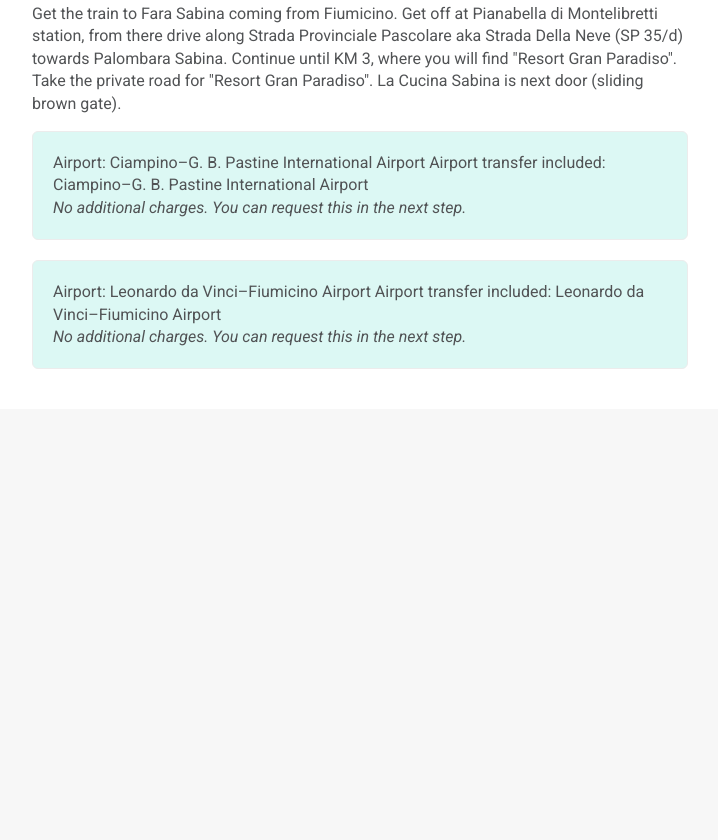
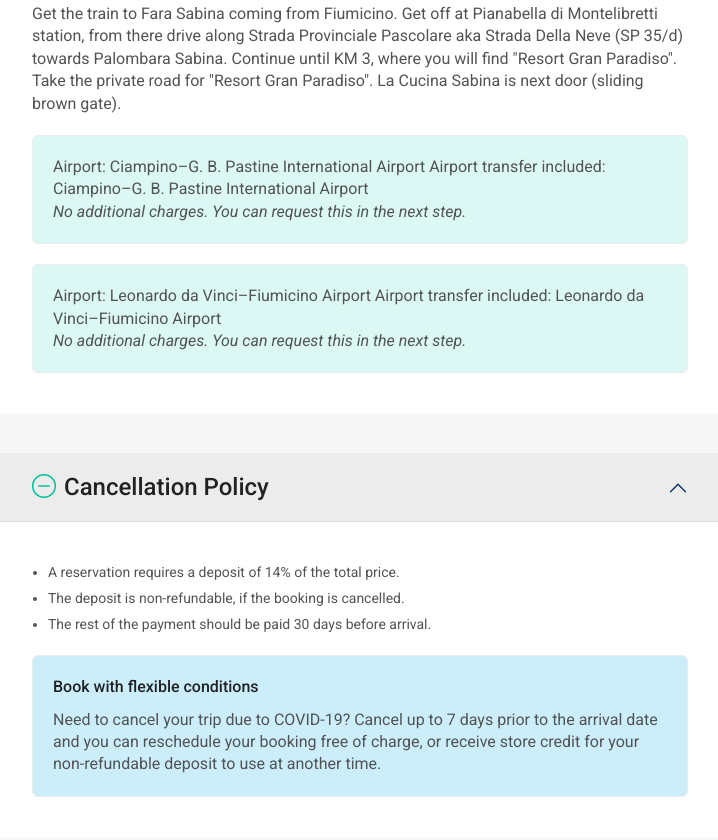
Before and after one commit to deniswmonteiro/project-tripaneer-page-clone, a plain HTML site: page index.html in a window 1280 px wide. Shown: the part 10734-11574 px from the top of the page, without its empty margins (90-808 px from the left). Before the commit the page ends 11183 px from the top, so only its background shows below. Drawn offline with nearby package versions, Linux system fonts and the light colour scheme.

Commit message:
Cancellation Policy section creation

```diff
--- a/css/app.css
+++ b/css/app.css
@@ -16,3 +16,4 @@
 @import url("included.css");
 @import url("not-included.css");
 @import url("get-there.css");
+@import url("cancellation.css");
--- /dev/null
+++ b/css/cancellation.css
@@ -0,0 +1,26 @@
+/** CANCELLATION **/
+#dm-cancellation section:not(:last-of-type) {
+    margin-bottom: 2.5rem;
+}
+
+#dm-cancellation ul {
+    margin-bottom: 1.25rem;
+}
+
+#dm-cancellation li {
+    color: var(--gray-2);
+    font-size: .875rem;
+}
+
+#dm-cancellation li:not(:last-of-type) {
+    margin-bottom: .3125rem;
+}
+
+/** COVID-19 info **/
+#dm-cancellation .dm-info-box {
+    background-color: var(--blue-2);
+}
+
+#dm-cancellation .dm-info-box h4 {
+    margin-bottom: .625rem;
+}
--- a/css/food.css
+++ b/css/food.css
@@ -17,16 +17,6 @@
 }
 
 /** Special Dietary **/
-#dm-special-dietary {
-    background-color: var(--green-2);
-    border: 1px solid var(--gray-5) !important;
+#dm-food .dm-info-box {
     margin-top: 1.25rem;
 }
-
-#dm-special-dietary .card-body {
-    padding: 1.25rem;
-}
-
-#dm-special-dietary p {
-    color: var(--gray-2);
-}
--- a/css/general.css
+++ b/css/general.css
@@ -90,3 +90,17 @@ body.paused {
 #dm-accordion-trip-description .accordion-body h3 {
     margin-bottom: .625rem;
 }
+
+/** INFO BOX **/
+.dm-info-box {
+    background-color: var(--green-2);
+    border: 1px solid var(--gray-5) !important;
+}
+
+.dm-info-box .card-body {
+    padding: 1.25rem;
+}
+
+.dm-info-box p {
+    color: var(--gray-2);
+}
--- a/css/get-there.css
+++ b/css/get-there.css
@@ -51,21 +51,12 @@
 }
 
 /** Airports **/
-#dm-get-there .dm-airports {
-    background-color: var(--green-2);
-    border: 1px solid var(--gray-5) !important;
+#dm-get-there .dm-info-box {
+    margin-top: 1.25rem;
 }
 
-#dm-get-there .dm-airports:not(:last-of-type) {
+#dm-get-there .dm-info-box:not(:last-of-type) {
     margin-bottom: 1.25rem;
-}
-
-#dm-get-there .dm-airports .card-body {
-    padding: 1.25rem;
-}
-
-#dm-get-there .dm-airports p {
-    color: var(--gray-2);
 }
 
 @media screen and (max-width: 991px) {
--- a/css/overview.css
+++ b/css/overview.css
@@ -7,18 +7,8 @@
 }
 
 /** Listing **/
-#dm-listing {
-    background-color: var(--green-2);
-    border: 1px solid var(--gray-5) !important;
+#dm-overview .dm-info-box {
     margin-bottom: 1.25rem;
-}
-
-#dm-listing .card-body {
-    padding: 1.25rem;
-}
-
-#dm-listing p {
-    color: var(--gray-2);
 }
 
 /** Description **/
--- a/index.html
+++ b/index.html
@@ -171,7 +171,7 @@
                     <div class="card-body">
                         <section>
                             <!-- Listing -->
-                            <div class="card border-0" id="dm-listing">
+                            <div class="card border-0 dm-info-box">
                                 <div class="card-body">
                                     <p>
                                         This listing has one of the 10 most popular offers available in the website
@@ -729,7 +729,7 @@
                                     </ul>
 
                                     <!-- Special Dietary -->
-                                    <div class="card border-0" id="dm-special-dietary">
+                                    <div class="card border-0 dm-info-box">
                                         <div class="card-body">
                                             <p>
                                                 If you have special dietary requirements it's a good idea to communicate it to the organiser when making a reservation
@@ -993,12 +993,12 @@
                                     <p class="mb-3">
                                         Take the subway B line (linea B) to Rebibbia and get off at Tiburtina. Get the train to Fara Sabina coming from Fiumicino. Get off at Pianabella di Montelibretti station, from there drive along Strada Provinciale Pascolare aka Strada Della Neve (SP 35/d) towards Palombara Sabina. Continue until km 3, where you will find "Resort Gran Paradiso". Take the private road for "Resort Gran Paradiso". La Cucina Sabina is next door (sliding brown gate).
                                     </p>
-                                    <p class="mb-3">
+                                    <p>
                                         Get the train to Fara Sabina coming from Fiumicino. Get off at Pianabella di Montelibretti station, from there drive along Strada Provinciale Pascolare aka Strada Della Neve (SP 35/d) towards Palombara Sabina. Continue until KM 3, where you will find "Resort Gran Paradiso". Take the private road for "Resort Gran Paradiso". La Cucina Sabina is next door (sliding brown gate).
                                     </p>
 
                                     <!-- Airports -->
-                                    <div class="card border-0 dm-airports">
+                                    <div class="card border-0 dm-info-box">
                                         <div class="card-body">
                                             <p>
                                                 Airport: Ciampino–G. B. Pastine International Airport Airport transfer included: Ciampino–G. B. Pastine International Airport
@@ -1009,7 +1009,7 @@
                                             </p>
                                         </div>
                                     </div>
-                                    <div class="card border-0 dm-airports">
+                                    <div class="card border-0 dm-info-box">
                                         <div class="card-body">
                                             <p>
                                                 Airport: Leonardo da Vinci–Fiumicino Airport Airport transfer included: Leonardo da Vinci–Fiumicino Airport
@@ -1017,6 +1017,47 @@
                                                 <span class="d-block fst-italic">
                                                     No additional charges. You can request this in the next step.
                                                 </span>
+                                            </p>
+                                        </div>
+                                    </div>
+                                </section>
+                            </div>
+                        </div>
+                    </div>
+
+                    <!-- Cancellation Policy -->
+                    <div class="accordion-item border-0" id="dm-cancellation">
+                        <h2 class="accordion-header">
+                            <button type="button" class="accordion-button fw-medium fs-4"
+                                data-bs-toggle="collapse"
+                                data-bs-target="#dm-trip-cancellation"
+                                aria-expanded="true"
+                                aria-controls="dm-trip-cancellation">
+                                <i class="bi bi-dash-circle me-2"></i>
+                                Cancellation Policy
+                            </button>
+                        </h2>
+                        <div class="accordion-collapse collapse show" id="dm-trip-cancellation">
+                            <div class="accordion-body">
+                                <section>
+                                    <ul class="ps-3">
+                                        <li>
+                                            A reservation requires a deposit of 14% of the total price.
+                                        </li>
+                                        <li>
+                                            The deposit is non-refundable, if the booking is cancelled.
+                                        </li>
+                                        <li>
+                                            The rest of the payment should be paid 30 days before arrival.
+                                        </li>
+                                    </ul>
+
+                                    <!-- COVID-19 Info -->
+                                    <div class="card border-0 dm-info-box">
+                                        <div class="card-body">
+                                            <h4 class="fs-6">Book with flexible conditions</h4>
+                                            <p>
+                                                Need to cancel your trip due to COVID-19? Cancel up to 7 days prior to the arrival date and you can reschedule your booking free of charge, or receive store credit for your non-refundable deposit to use at another time.
                                             </p>
                                         </div>
                                     </div>
```
